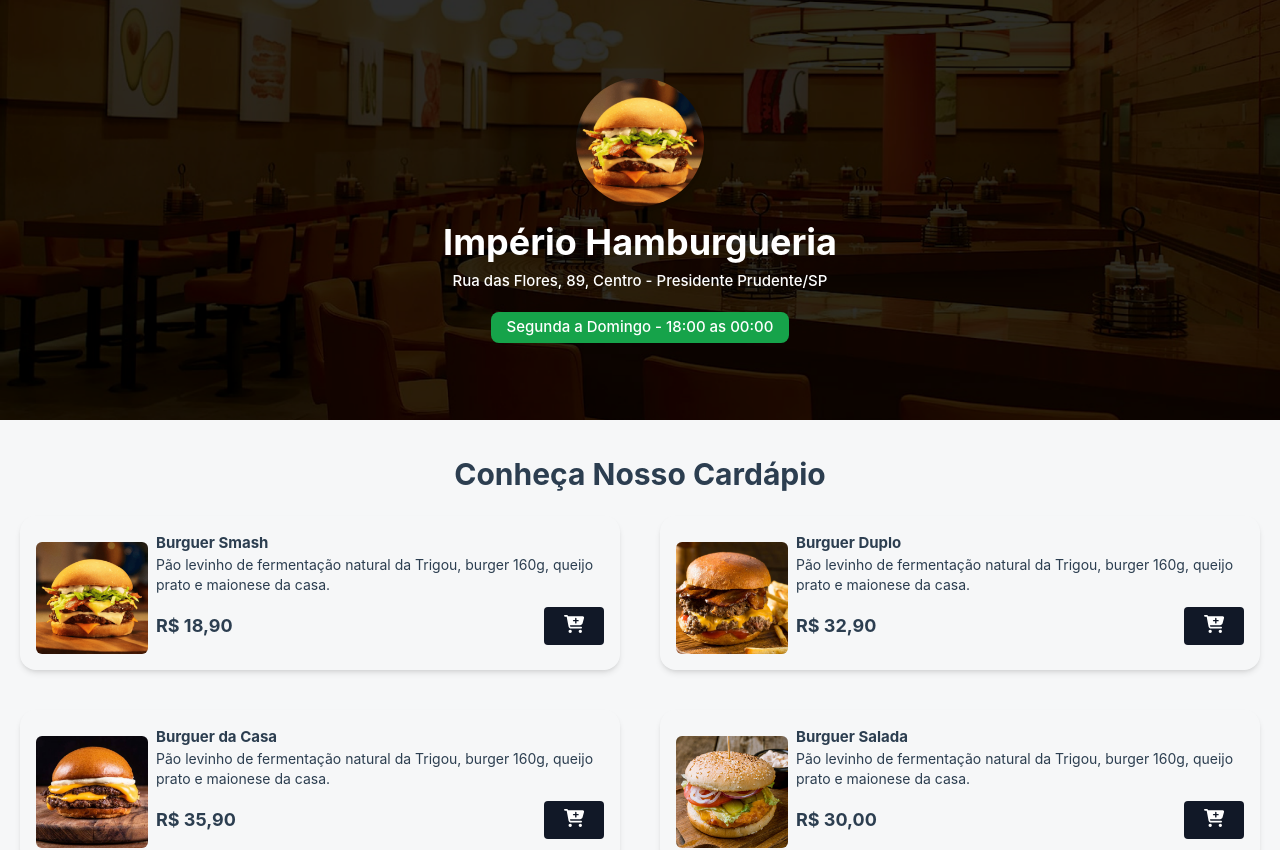
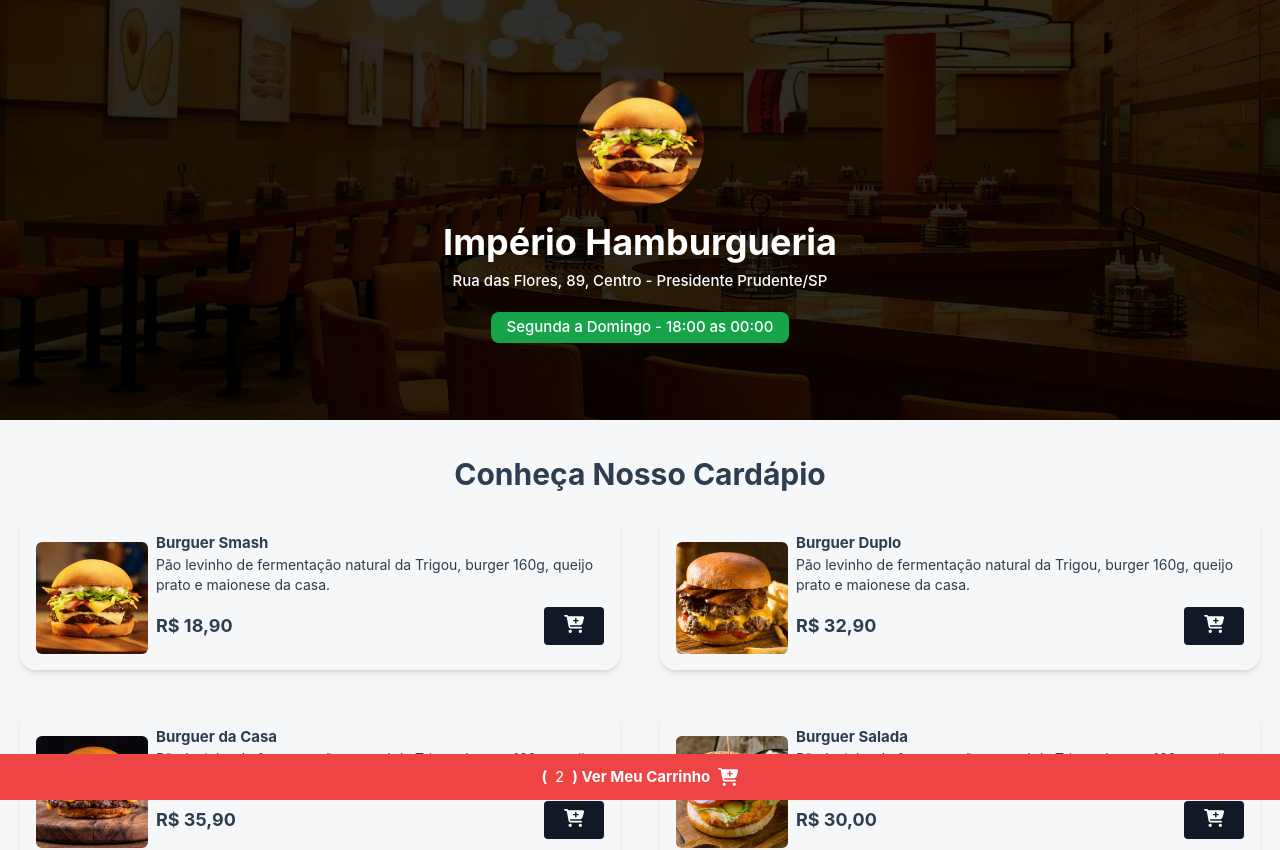
Before and after one commit to DevMatheusMarques/cardapio-online, a Vue app: page / in a window 1280 px wide. Shown: the top 850 px of the page. Built offline with nearby package versions, Linux system fonts and the light colour scheme.

Commit message:
feat: Created footer component.

```diff
--- /dev/null
+++ b/src/components/Footer.vue
@@ -0,0 +1,19 @@
+<script>
+export default {
+  name: "Footer"
+}
+</script>
+
+<template>
+  <button class="flex items-center gap-2 text-white font-bold" id="cart-btn">
+    (<span class="cart-count">2</span>)
+    Ver Meu Carrinho
+    <font-awesome-icon
+        icon="fa fa-cart-plus"
+        class="text-lg text-white"/>
+  </button>
+</template>
+
+<style scoped>
+
+</style>
--- a/src/views/DashboardMenu.vue
+++ b/src/views/DashboardMenu.vue
@@ -1,10 +1,11 @@
 <script>
 import Header from "@/components/Header.vue";
 import Menu from "@/components/Menu.vue";
+import Footer from "@/components/Footer.vue";
 
 export default {
   name: "DashboardMenu",
-  components: {Menu, Header}
+  components: {Footer, Menu, Header}
 }
 </script>
 
@@ -12,6 +13,7 @@ export default {
   <Header/>
   <h1 class="text-2xl md:text-3xl font-bold text-center mt-9 mb-6">Conheça Nosso Cardápio</h1>
   <Menu/>
+  <Footer class="w-full bg-red-500 py-3 fixed bottom-0 z-40 flex items-center justify-center"/>
 </template>
 
 <style scoped>
```
